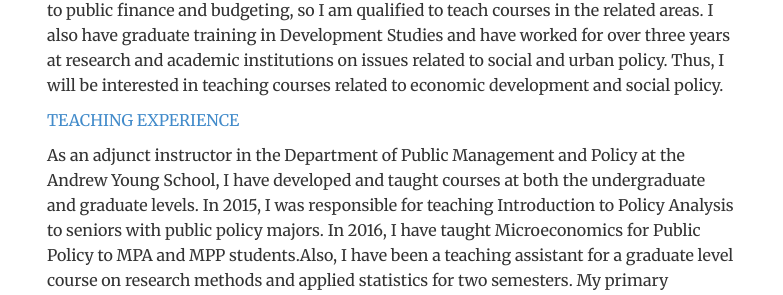
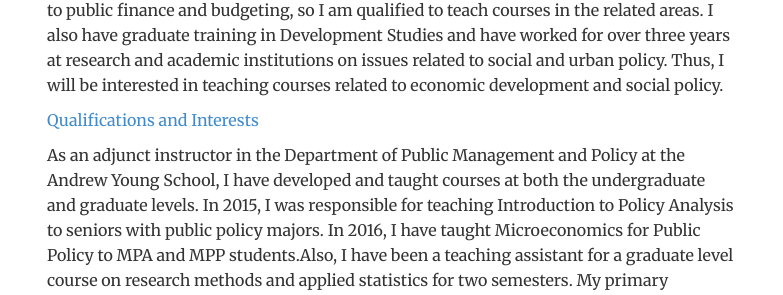
Before and after one commit to pathak-rahul/pathak-rahul.github.io, a Jekyll site: the page built from teaching/index.html, in a window 1280 px wide. Shown: the part 357-652 px from the top of the page, without its empty margins (248-1031 px from the left). Built offline with Jekyll 4.4.1, drawn with Linux system fonts in a browser that asks for light colours.

Commit message:
Update index.html

```diff
--- a/teaching/index.html
+++ b/teaching/index.html
@@ -12,7 +12,7 @@
 <p class-"lead"> As an adjunct instructor in the Department of Public Management and Policy at the Andrew Young School, I have developed and taught courses at both the undergraduate and graduate levels. In 2015, I was responsible for teaching Introduction to Policy Analysis to seniors with public policy majors. In 2016, I have taught Microeconomics for Public Policy to MPA and MPP students.Also, I have been a teaching assistant for a graduate level course on research methods and applied statistics for two semesters.
 My primary teaching interests are in the area of public financial management, policy analysis, and program evaluation. I am pursuing my Ph.D. in Public Policy with a focus on issues related to public finance and budgeting, so I am qualified to teach courses in the related areas. I also have graduate training in Development Studies and have worked for over three years at research and academic institutions on issues related to social and urban policy. Thus, I will be interested in teaching courses related to economic development and social policy.
 
-<p class="text-primary">TEACHING EXPERIENCE</p>
+<p class="text-primary">Qualifications and Interests</p>
 	</div>
 	<div itemscope itemtype="http://data-vocabulary.org/Person" class="col-sm-12">
 <p class-"lead"> As an adjunct instructor in the Department of Public Management and Policy at the Andrew Young School, I have developed and taught courses at both the undergraduate and graduate levels. In 2015, I was responsible for teaching Introduction to Policy Analysis to seniors with public policy majors. In 2016, I have taught Microeconomics for Public Policy to MPA and MPP students.Also, I have been a teaching assistant for a graduate level course on research methods and applied statistics for two semesters.
```
